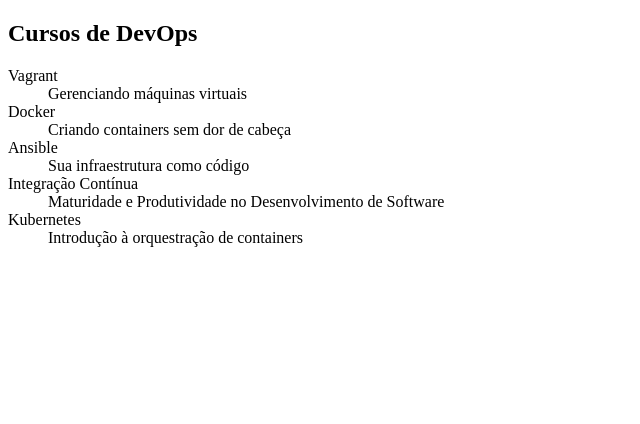
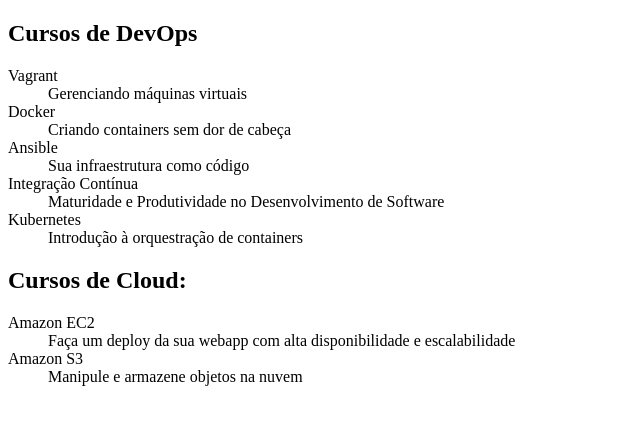
Before and after one commit to valmeida1964/alura-git, a plain HTML site: page index.html in a window 1280 px wide. Shown: the whole page, without its empty margins (0-640 px from the left). Drawn offline with Linux system fonts and the light colour scheme.

Commit message:
Cursos de EC2 e S3 adicionados

```diff
--- a/index.html
+++ b/index.html
@@ -22,5 +22,14 @@
         <dt>Kubernetes</dt>
         <dd>Introdução à orquestração de containers</dd>
     </dl>
+    <h2>Cursos de Cloud:</h2>
+    <dl>
+        <dt>Amazon EC2</dt>
+        <dd>Faça um deploy da sua webapp com alta disponibilidade e escalabilidade</dd>
+
+        <dt>Amazon S3</dt>
+        <dd>Manipule e armazene objetos na nuvem</dd>
+
+    </dl>
 </body>
 </html>
```
